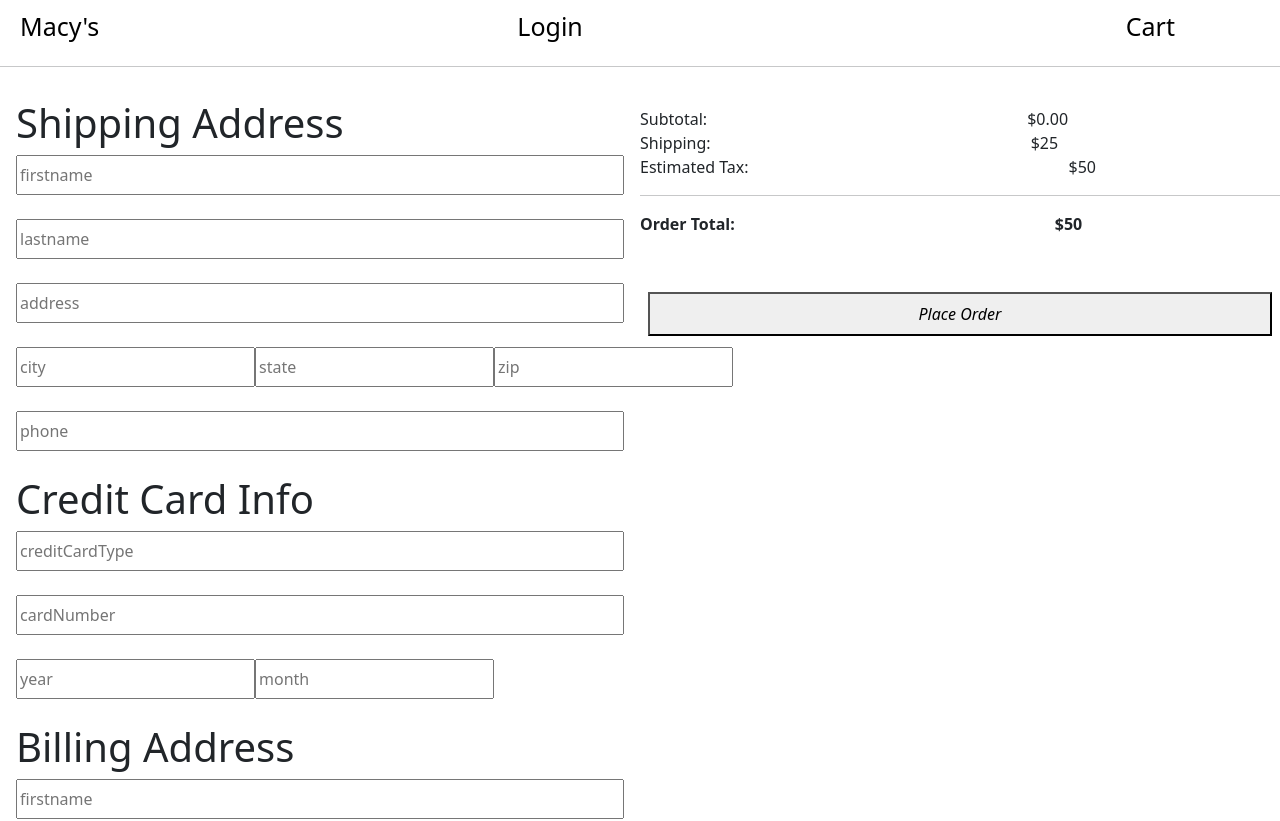
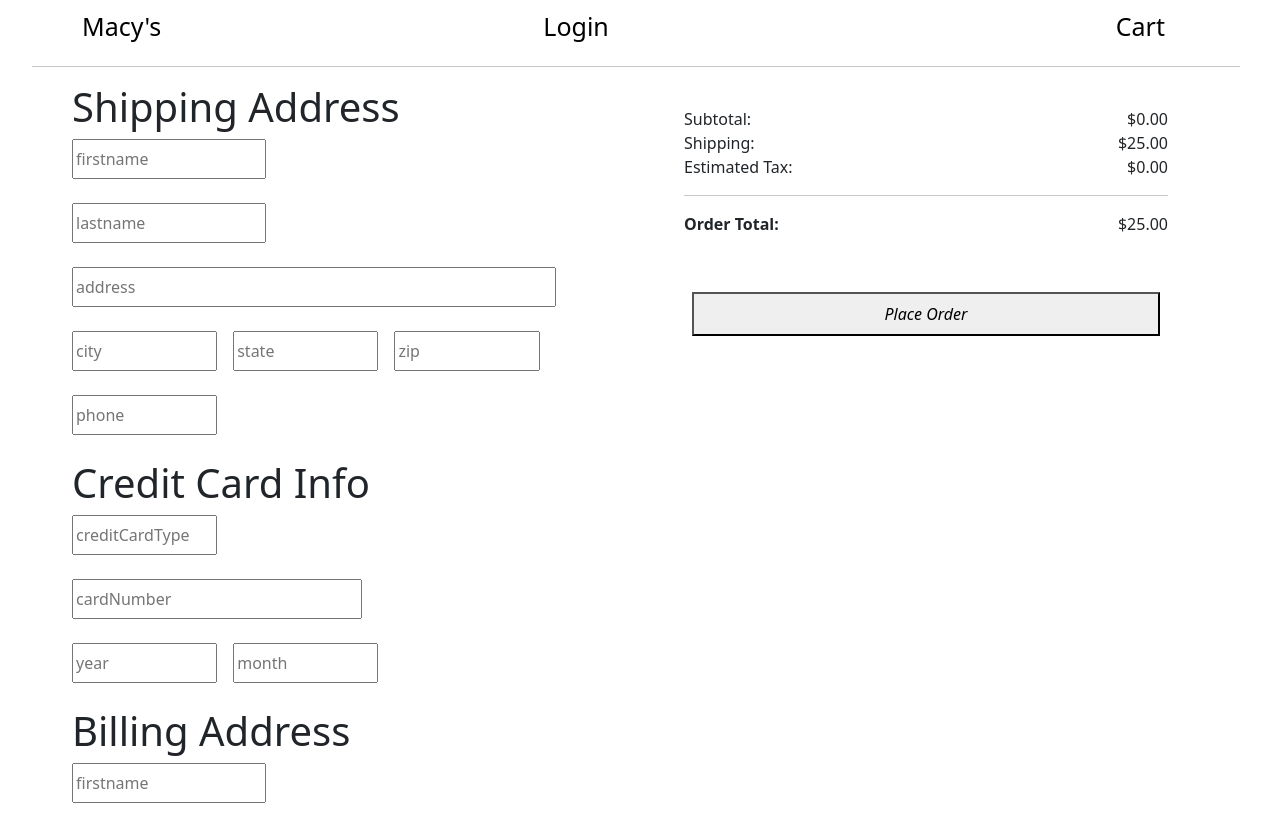
Before and after one commit to tuankthai/capstone_project, a React (Vite) app: page /Checkout in a window 1280 px wide. Shown: the top 821 px of the page. Built offline with nearby package versions, Linux system fonts and the light colour scheme.

Commit message:
use small fonts. polish category bar. add footer. finish checkout page. give up on sorting

```diff
--- a/src/App.css
+++ b/src/App.css
@@ -1,47 +1,3 @@
-/* #root {
-  max-width: 1280px;
-  margin: 0 auto;
-  padding: 2rem;
-  text-align: center;
-}
-
-.logo {
-  height: 6em;
-  padding: 1.5em;
-  will-change: filter;
-  transition: filter 300ms;
-}
-.logo:hover {
-  filter: drop-shadow(0 0 2em #646cffaa);
-}
-.logo.react:hover {
-  filter: drop-shadow(0 0 2em #61dafbaa);
-}
-
-@keyframes logo-spin {
-  from {
-    transform: rotate(0deg);
-  }
-  to {
-    transform: rotate(360deg);
-  }
-}
-
-@media (prefers-reduced-motion: no-preference) {
-  a:nth-of-type(2) .logo {
-    animation: logo-spin infinite 20s linear;
-  }
-}
-
-.card {
-  padding: 2em;
-}
-
-.read-the-docs {
-  color: #888;
-} */
-
-
 #a {
   color: white;
   text-decoration: none;
@@ -62,23 +18,9 @@
 
 #logo {
   color: white;
-  /* postion and left must work together */
-  /* position: relative;
-  /* left: -192px; */
-  /* left: -20em;  */
-
   text-decoration: none;
   font-size: 1.5em;
   padding: 0.5em;
-  /* color:aqua; */
-
-  /* font-weight: 200; */
-  /* font-size: 1.5em; */
-  /* font-family: sans-serif; */
-
-  /* margin: ; */
-  /* padding: 0.5rem 1.5rem 0 1.5rem; */
-  /* box-shadow: 0 0 20px 10px rgb(0, 0, 0, 0.2); */
 }
 
 #signup {
@@ -105,6 +47,7 @@
   /* flex-wrap: wrap; */
   flex-direction: row;
   justify-content: space-evenly;
+  margin-top: 1.0em;
 }
 
 
@@ -123,13 +66,10 @@
   display: flex;
   flex-direction: column;
   align-items: center;
-
+  font-size: 0.0005px
 }
 
-/* body{
-  font-size: 0.5rem;
-  font-weight: 300;
-} */
+
 
 .productPage {
   display: flex;
@@ -221,23 +161,25 @@
   display: flex;
   /* flex-direction: column; */
   /* justify-content: flex-end;*/
-    justify-content: space-evenly;
+  justify-content: space-evenly;
   /* align-items: center; */
   color: black;
-    margin-left: 20px;
-    font-size: 25px;
+  /* margin-left: 20px; */
+  margin-left: 2.0em;
+  margin-right: 7.0em;
+  font-size: 25px;
 }
 
 .navbarlinks {
   color: black;
   margin-right: 5em;
   text-decoration: none;
-    /* margin-right: 50px; */
+  /* margin-right: 50px; */
   /* display: flex; */
   /* align-items: center; */
 }
 
-.navbarlinks:hover{
+.navbarlinks:hover {
   color: black;
   margin-right: 5em;
   text-decoration: underline;
@@ -250,10 +192,10 @@
 .pre_checkout_div {
   display: flex;
   /* flex-direction: row;*/
-    flex-direction: column;
+  flex-direction: column;
 }
 
-.header_div{
+.header_div {
   display: flex;
   flex-direction: column;
   width: 100%;
@@ -287,18 +229,18 @@
   width: 50%;
 }
 
-.botttom_div{
+.botttom_div {
   display: flex;
   flex-direction: row;
 }
 
-.two_columns{
+.two_columns {
   display: flex;
   flex-direction: row;
 }
 
 
-.CityStateZip{
+.CityStateZip {
   display: flex;
   /* margin-right: 1em; */
   /* padding-right: 3em; */
@@ -312,33 +254,133 @@
 
 }
 
-.left_column{
+.left_column {
   display: flex;
   flex-direction: column;
   width: 50%;
-  padding: 1em;
+  /* padding: 1em; */
+  margin-right: 2.5rem;
+  margin-left: 2.5em;
 }
 
-.right_column{
+.right_column {
   display: flex;
   flex-direction: column;
   width: 50%;
+  margin-left: 5.5em;
+  margin-right: 4.5em;
 }
 
-.label_text{
+.label_text {
   /* display: flex;
   flex-direction: row; */
   width: 50%;
   margin-left: 0%;
 }
 
-.price_text{
+.price_text {
   width: 50%;
   margin-left: 50%;
 }
 
-.list-all-categories{
+.list-all-categories {
   display: flex;
   flex-direction: row;
   justify-content: space-evenly;
+  /* background-color: #198753; */
+  background-color: #e6e9eb;
+  /* color: white; */
+  margin-bottom: 1.0em;
+  margin-top: 0.5em;
+  padding-top: 1.0em;
 }
+
+.postline {
+  height: 3px;
+  /* background-color: darkgray; */
+  /* background-color: #198753; */
+  background-color: #e6e9eb;
+  width: 100%;
+  margin-top: 1em;
+  /* box-shadow: 0 2px 4px; */
+}
+
+.dollar_div {
+  display: flex;
+  flex-direction: row;
+  justify-content: flex-end;
+  width: 50%;
+}
+
+.label_div {
+  display: flex;
+  flex-direction: row;
+  justify-content: flex-start;
+  width: 50%;
+}
+
+.chKout_big_div {
+  margin-right: 2.5em;
+  margin-left: 2.0em;
+}
+
+#city {
+  width: 30%;
+  margin-right: 1.0em;
+}
+
+#state {
+  width: 30%;
+  margin-right: 1.0em;
+}
+
+#zip {
+  width: 30%;
+}
+
+#year {
+  width: 30%;
+  margin-right: 1.0em;
+}
+
+#month {
+  width: 30%;
+}
+
+#phone {
+  width: 30%;
+}
+
+#firstname {
+  width: 40%;
+}
+
+#lastname {
+  width: 40%;
+}
+
+#creditCardType {
+  width: 30%;
+}
+
+#cardNumber {
+  width: 60%;
+}
+
+.footer_div {
+  display: flex;
+  flex-direction: column;
+  align-items: center;
+  background-color: #e6e9eb;
+  /* color: white; */
+  margin-bottom: 1.0em;
+  margin-top: 0.5em;
+  padding-top: 1.0em;
+  padding-bottom: 1.0em;
+}
+
+.thankyou_div {
+  display: flex;
+  flex-direction: column;
+  align-items: center;
+}
--- a/src/App.jsx
+++ b/src/App.jsx
@@ -32,6 +32,8 @@
             <Route path="/Cart" element={<Cart />} />
             <Route path="/" element={<Home />} />
           </Routes>
+          <footer className='footer_div'>@2023 Macys. All rights reserved. Macys.com, LLC.
+            1000 Hollywood Blvd, Los Angeles CA 90001.</footer>
         </BrowserRouter>
       </ShopContextProvider>
 
--- a/src/components/Cart.jsx
+++ b/src/components/Cart.jsx
@@ -3,7 +3,7 @@
 import React, { useState, useEffect, useContext } from "react";
 
 import '../App.css'
-import PurchaseItemBox from './PurchaseItemBox'
+// import PurchaseItemBox from './PurchaseItemBox'
 import { ShopContext } from '../context/shop-context';
 import CheckOut from './CheckOut';
 
@@ -102,7 +102,9 @@
             <h4>TOTAL: ${orderTotal.toFixed(2)}</h4>
             <div className='row_flex'>
                 <button className='product-button' onClick={() => {
-                    isTokenExist() ? navigate(`/Checkout`) : navigate(`/PreCheckout`)
+                    //the following line is for tier two
+                    // isTokenExist() ? navigate(`/Checkout`) : navigate(`/PreCheckout`)
+                    navigate(`/Checkout`)
                 }} >
                     Check Out</button>
                 <button className='product-button' onClick={() => {
--- a/src/components/CheckOut.jsx
+++ b/src/components/CheckOut.jsx
@@ -7,10 +7,7 @@
 import { useNavigate } from "react-router-dom";
 
 export default function CheckOut() {
-    const subTotal = 500;
-    const shipping_cost = 25;
-    const taxes = 50;
-    const order_total = 50;
+
     const [firstname, setFirstname] = useState("")
     const [lastname, setLastname] = useState("")
     const [address, setAddress] = useState("")
@@ -26,6 +23,9 @@
 
     const { clearCart, clearCartInLocalStorage, isTokenExist, getCartTotal } = useContext(ShopContext);
     const orderTotal = getCartTotal();
+    const shipping_cost = 25;
+    const taxes = orderTotal * 0.1;
+    const grandTotal = orderTotal + taxes + shipping_cost;
 
     async function handleSubmit(e) {
         e.preventDefault();
@@ -38,7 +38,7 @@
     }
 
     return (
-        <div>
+        <div className="chKout_big_div">
             {isTokenExist() ? <NavLogout /> : <Nav />}
             <hr />
             <form onSubmit={handleSubmit}>
@@ -222,22 +222,41 @@
                         <br />
                         {/* <h1>order total info</h1> */}
                         {/* <h4>TOTAL: ${orderTotal.toFixed(2)}</h4> */}
-                        <div>
-                            <span className='label_text'>Subtotal:</span>
-                            <span className='price_text'>${orderTotal.toFixed(2)}</span>
+                        <div className="row_flex">
+                            <div className="label_div">
+                                <span className='label_text'>Subtotal:</span>
+                            </div>
+                            <div className="dollar_div">
+                                <span >${orderTotal.toFixed(2)}</span>
+                            </div>
                         </div>
-                        <div>
-                            <span className='label_text'>Shipping:</span>
-                            <span className='price_text'>${shipping_cost}</span>
+                        {/* <div> */}
+                        <div className="row_flex">
+                            <div className="label_div">
+                                <span className='label_text'>Shipping:</span>
+                            </div>
+                            <div className="dollar_div">
+                                <span >${shipping_cost.toFixed(2)}</span>
+                            </div>
                         </div>
-                        <div>
-                            <span className='label_text'>Estimated Tax:</span>
-                            <span className='price_text'>${taxes}</span>
+                        <div className="row_flex">
+                            <div className="label_div">
+                                <span className='label_text'>Estimated Tax:</span>
+                            </div>
+                            <div className="dollar_div">
+                                {/* <span className='price_text'>${taxes.toFixed(2)}</span> */}
+                                <span >${taxes.toFixed(2)}</span>
+                            </div>
                         </div>
                         <hr />
-                        <div>
-                            <b><span className='label_text'>Order Total:</span></b>
-                            <b><span className='price_text'>${order_total}</span>   </b>
+                        <div className="row_flex">
+                            <div className="label_div">
+                                <b><span className='label_text'>Order Total:</span></b>
+                            </div>
+                            <div className="dollar_div">
+                                {/* <span className='price_text'>${grandTotal.toFixed(2)}</span> */}
+                                <span >${grandTotal.toFixed(2)}</span>
+                            </div>
                         </div>
                         <br /><br />
                         <button >Place Order</button>
--- a/src/components/Home.jsx
+++ b/src/components/Home.jsx
@@ -4,8 +4,10 @@
 import Nav from './Nav'
 import ProductBox from './ProductBox'
 import DropDownMenu from './DropDownMenu'
-import FilterDropDownMenu from './FilterDropDownMenu'
 import NavLogout from "./NavLogout";
+
+// import { Link } from "react-router-dom";
+// import Product from "./Product";
 
 import '../App.css'
 
@@ -23,11 +25,36 @@
     const [allproducts, setAllproducts] = useState([])
     const [displayProducts, setDisplayProducts] = useState([])
     const navigate = useNavigate();
-    const { isTokenExist, me } = useContext(ShopContext);
+    const { isTokenExist } = useContext(ShopContext);
 
     console.log("in home page")
-    console.log(me)
 
+    function handleDropDown(sortValue) {
+        // console.log("in handleDropDown, sortValue=", sortValue)
+        if (sortValue === "one") {
+            const sorted = displayProducts.sort((a, b) => parseFloat(a.price) - parseFloat(b.price))
+            console.log("sorted = ", sorted)
+            setDisplayProducts(sorted);
+
+            // setDisplayProducts(prev => {
+            //     let sorted = prev.sort((a, b) => parseFloat(a.price) - parseFloat(b.price))
+            //     console.log("sorted = ", sorted)
+            //     return sorted
+            // })
+        } else {
+            const sorted = displayProducts.sort((a, b) => parseFloat(b.price) - parseFloat(a.price))
+            console.log("sorted = ", sorted)
+            setDisplayProducts(sorted);
+
+            // setSortedProducts(prev => {
+            //     let sorted = prev.sort((a, b) => parseFloat(b.price) - parseFloat(a.price))
+            //     console.log("sorted = ", sorted)
+            //     return sorted
+            // })
+        }
+    }
+
+    // console.log("displayProducts = ", displayProducts)
 
     function filterSearchText(searchText) {
         console.log("in filterSearchText, searchText = ", searchText)
@@ -87,12 +114,13 @@
     // console.log("all products = ", allproducts)
     // console.log("all display products = ", displayProducts)
     // console.log("isTokenExist = ", isTokenExist())
-    console.log(displayProducts, "test is its sorting")
+    console.log("test sorting, ", displayProducts)
 
     return (
         <div>
             {isTokenExist() ? <NavLogout /> : <Nav />}
-            <hr />
+            {/* <hr /> */}
+            <div className="postline"></div>
             <div className='menuOption'>
                 <form action="">
 
@@ -107,32 +135,35 @@
                     /><br />
                 </form>
 
-                {/* <div className='alignFilterDropDown'>
-                    <FilterDropDownMenu />
-                </div> */}
-
                 <div className='alignDropDown'>
                     <DropDownMenu setDisplayProducts={setDisplayProducts}  />
                 </div>
+
+                {/* <label htmlFor="status"> <b>{"Sort   "}</b>
+                    <select id="sort" name="sort" required
+                        onChange={(e) => { handleDropDown(e.target.value) }}
+                    >
+                        <option value="one">Price low to high</option>
+                        <option value="two">Price high to low</option>
+                    </select>
+
+                </label> */}
             </div>
 
-            {/* <br /> */}
-            {/* <h1>Welcome to Macy's Store</h1> */}
             <div className="list-all-categories">
                 {allCategories.map((cat) => {
                     // console.log("map category: ", cat)
                     return <b> < p onClick={(e) => { filterCategory(e, cat) }}> {cat}</p></b>
                 })}
             </div>
-            <hr />
+            {/* <hr /> */}
             <div className='list-all-products'>
                 {displayProducts.map((product) => {
                     // console.log("map product: ", product)
-                    return <ProductBox key={product._id} product={product}/>;
+                    return <ProductBox key={product._id} product={product} />;
 
                 })}
             </div>
-
         </div>
     )
 }
```
Also changed, not shown: src/components/DropDownMenu/index.jsx (+1 -7 lines), src/components/Product.jsx (+4 -4 lines), src/components/ProductBox.jsx (+5 -5 lines), src/components/Thankyou.jsx (+6 -9 lines). Lines whose indentation alone changed are shown as unchanged.
